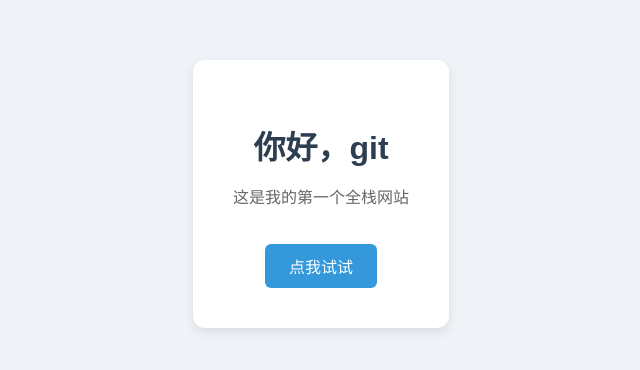
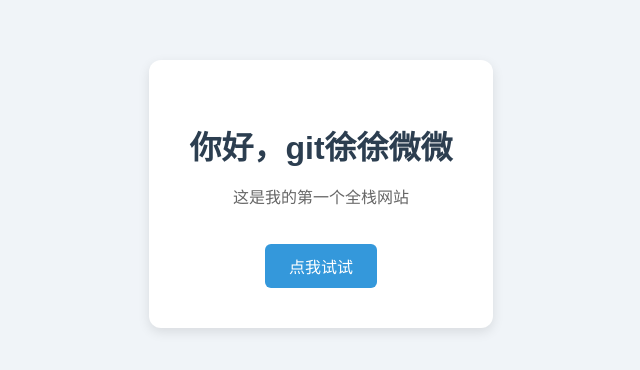
Before and after one commit to xuwei574/zero-to-tech, a plain HTML site: page index.html in a window 1280 px wide. Shown: the part 206-576 px from the top of the page, without its empty margins (319-959 px from the left). Drawn offline with Linux system fonts and the light colour scheme.

Commit message:
加了“徐徐微微”

```diff
--- a/index.html
+++ b/index.html
@@ -10,7 +10,7 @@
 
   <body>
     <div class="card">
-      <h1>你好，git</h1>
+      <h1>你好，git徐徐微微</h1>
       <p id="msg">这是我的第一个全栈网站</p>
       <button onclick="changeText()">点我试试</button>
     </div>
```
